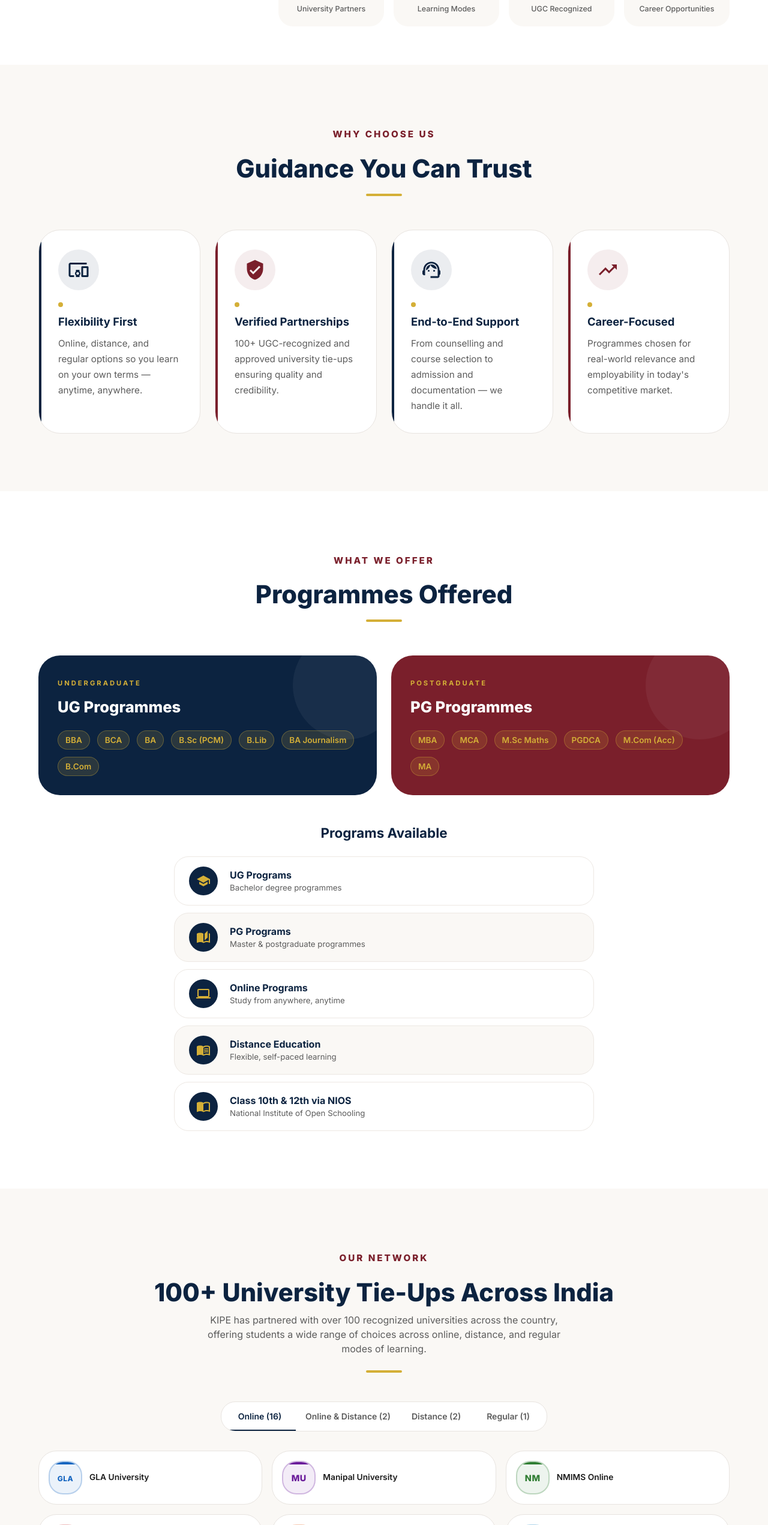
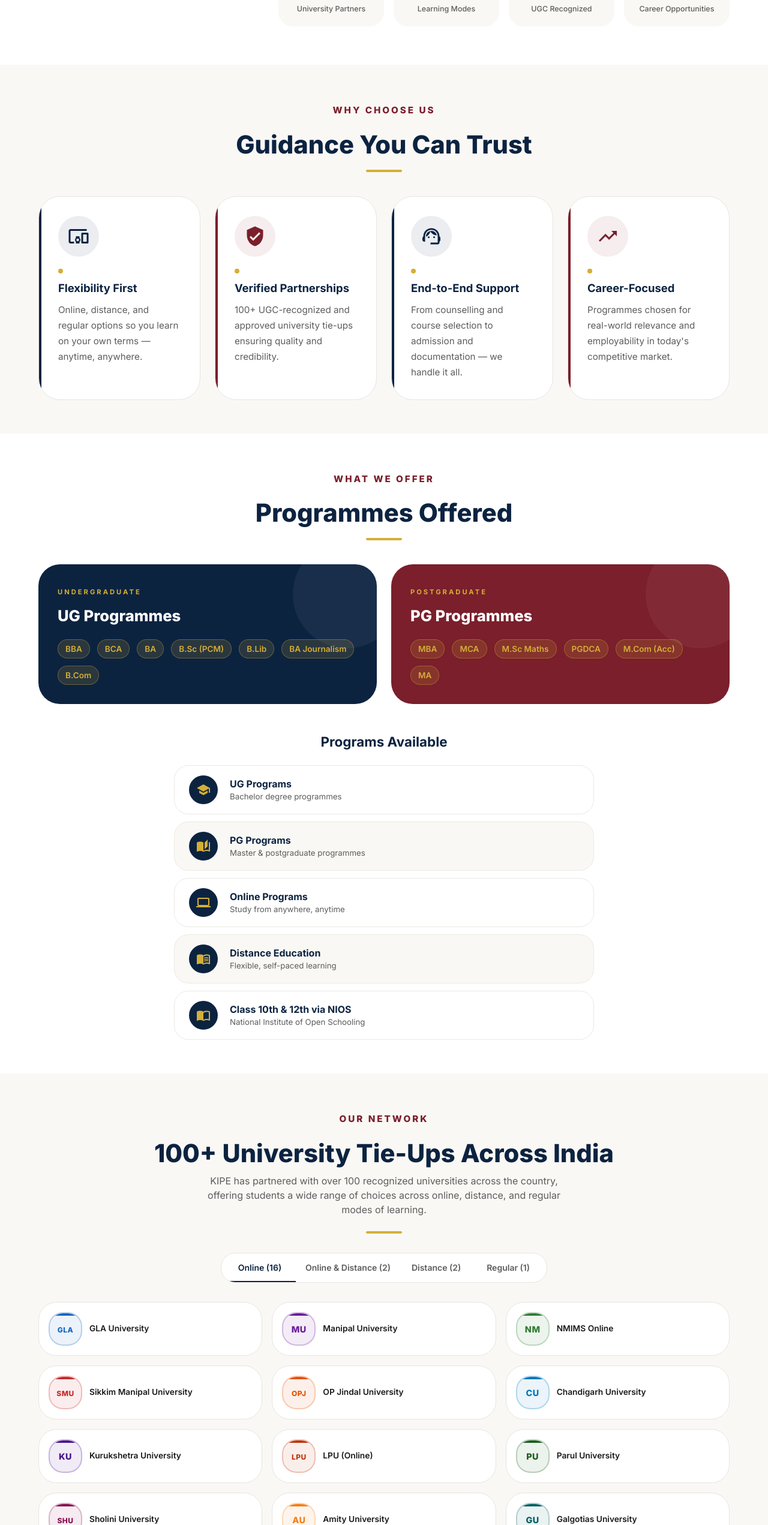
Before and after one commit to sriarpit/KIPE, a React (Vite) app: page / in a window 1280 px wide. Shown: the part 1263-3806 px from the top of the page at 60% size. Built offline with nearby package versions, Linux system fonts and the light colour scheme.

Commit message:
Reduce excess white space in all sections — tighter py and header mb

```diff
--- a/src/components/Contact.jsx
+++ b/src/components/Contact.jsx
@@ -64,7 +64,7 @@ export default function Contact() {
   return (
     <Box
       id="contact"
-      sx={{ py: { xs: 8, md: 12 }, bgcolor: '#FAF8F5' }}
+      sx={{ py: { xs: 5, md: 7 }, bgcolor: '#FAF8F5' }}
     >
       <Container maxWidth="lg">
         {/* Header */}
@@ -74,7 +74,7 @@ export default function Contact() {
           animate={headerInView ? { opacity: 1, y: 0 } : {}}
           transition={{ duration: 0.6 }}
         >
-          <Box sx={{ textAlign: 'center', mb: 7 }}>
+          <Box sx={{ textAlign: 'center', mb: 5 }}>
             <Typography
               variant="overline"
               sx={{ color: '#7A1F2B', fontWeight: 800, letterSpacing: 3, fontSize: '0.95rem', display: 'block', mb: 1.5 }}
--- a/src/components/HowItWorks.jsx
+++ b/src/components/HowItWorks.jsx
@@ -122,7 +122,7 @@ export default function HowItWorks() {
   const headerInView = useInView(headerRef, { once: true, margin: '-60px' });
 
   return (
-    <Box id="how-it-works" sx={{ py: { xs: 8, md: 12 }, bgcolor: '#FFFFFF' }}>
+    <Box id="how-it-works" sx={{ py: { xs: 5, md: 7 }, bgcolor: '#FFFFFF' }}>
       <Container maxWidth="lg">
         {/* Header */}
         <motion.div
@@ -131,7 +131,7 @@ export default function HowItWorks() {
           animate={headerInView ? { opacity: 1, y: 0 } : {}}
           transition={{ duration: 0.6 }}
         >
-          <Box sx={{ textAlign: 'center', mb: 8 }}>
+          <Box sx={{ textAlign: 'center', mb: 5 }}>
             <Typography
               variant="overline"
               sx={{ color: '#7A1F2B', fontWeight: 800, letterSpacing: 3, fontSize: '0.95rem', display: 'block', mb: 1.5 }}
--- a/src/components/Programmes.jsx
+++ b/src/components/Programmes.jsx
@@ -161,7 +161,7 @@ export default function Programmes() {
     <Box
       id="programmes"
       sx={{
-        py: { xs: 8, md: 12 },
+        py: { xs: 5, md: 7 },
         bgcolor: '#FFFFFF',
       }}
     >
@@ -173,7 +173,7 @@ export default function Programmes() {
           animate={headerInView ? { opacity: 1, y: 0 } : {}}
           transition={{ duration: 0.6 }}
         >
-          <Box sx={{ textAlign: 'center', mb: 7 }}>
+          <Box sx={{ textAlign: 'center', mb: 5 }}>
             <Typography
               variant="overline"
               sx={{ color: '#7A1F2B', fontWeight: 800, letterSpacing: 3, fontSize: '0.95rem', display: 'block', mb: 1.5 }}
--- a/src/components/UniversityPartners.jsx
+++ b/src/components/UniversityPartners.jsx
@@ -124,7 +124,7 @@ export default function UniversityPartners() {
   const unis = universityData[currentMode];
 
   return (
-    <Box id="partners" sx={{ py: { xs: 8, md: 12 }, bgcolor: '#FAF8F5' }}>
+    <Box id="partners" sx={{ py: { xs: 5, md: 7 }, bgcolor: '#FAF8F5' }}>
       <Container maxWidth="lg">
         {/* Header */}
         <motion.div
@@ -133,7 +133,7 @@ export default function UniversityPartners() {
           animate={headerInView ? { opacity: 1, y: 0 } : {}}
           transition={{ duration: 0.6 }}
         >
-          <Box sx={{ textAlign: 'center', mb: 6 }}>
+          <Box sx={{ textAlign: 'center', mb: 4 }}>
             <Typography
               variant="overline"
               sx={{ color: '#7A1F2B', fontWeight: 800, letterSpacing: 3, fontSize: '0.95rem', display: 'block', mb: 1.5 }}
--- a/src/components/WhyKIPE.jsx
+++ b/src/components/WhyKIPE.jsx
@@ -119,7 +119,7 @@ export default function WhyKIPE() {
   return (
     <Box
       sx={{
-        py: { xs: 8, md: 12 },
+        py: { xs: 5, md: 7 },
         bgcolor: '#FAF8F5',
       }}
     >
@@ -131,7 +131,7 @@ export default function WhyKIPE() {
           animate={headerInView ? { opacity: 1, y: 0 } : {}}
           transition={{ duration: 0.6, ease: 'easeOut' }}
         >
-          <Box sx={{ textAlign: 'center', mb: 7 }}>
+          <Box sx={{ textAlign: 'center', mb: 5 }}>
             <Typography
               variant="overline"
               sx={{
```
